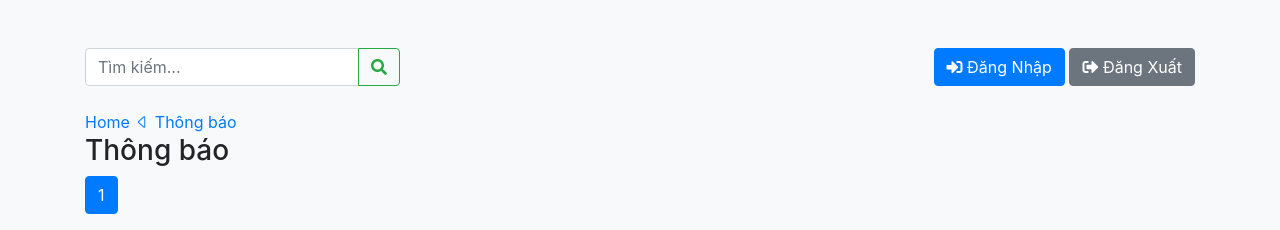
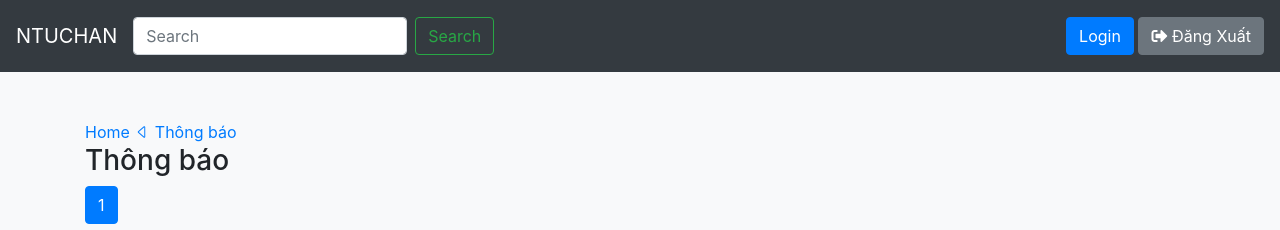
Before and after one commit to Mingu113/OSS_123, a PHP site: the page made by UI/category/list.php in a window 1280 px wide. Shown: the top 230 px of the page. Run offline with PHP 8.4, Linux system fonts and the light colour scheme; data comes from the database, SQL or seed files in the repository.

Commit message:
use header file for header

```diff
--- a/UI/category/list.php
+++ b/UI/category/list.php
@@ -83,16 +83,12 @@
     $isLoggedIn = isset($_SESSION["user_id"]);
     if ($isLoggedIn) {
         $username = $_SESSION["username"];
-
-        // Truy vấn để lấy thông tin người dùng (bao gồm ảnh đại diện nếu có)
-        $query = "SELECT * FROM Users WHERE username = ?";
-        $stmt = $conn->prepare($query);
-        $stmt->bind_param("s", $username);
-        $stmt->execute();
-        $result = $stmt->get_result();
-        $user = $result->fetch_assoc();
-
-        $profileImage = !empty($user["profile_pic"]) ? $user["profile_pic"] : "../images/default.jpg";
+        $user_id = $_SESSION["user_id"];
+        $query_check = mysqli_query($conn, "SELECT is_banned FROM Users WHERE user_id = $user_id;");
+        $user_is_banned = false;
+        if($result = $query_check->fetch_assoc()) {
+            if($result["is_banned"]) $user_is_banned = true;
+        }
     }
 
 
@@ -174,30 +170,8 @@
 
 
     ?>
+    <?php session_abort(); require "../trangchu/header.php" ?>
     <div class="container mt-5">
-        <div class="header-section d-flex justify-content-between align-items-center mb-4">
-            <form class="form-inline">
-                <div class="input-group">
-                    <input class="form-control" type="search" placeholder="Tìm kiếm..." aria-label="Search">
-                    <div class="input-group-append">
-                        <button class="btn btn-outline-success" type="submit">
-                            <i class="fas fa-search"></i>
-                        </button>
-                    </div>
-                </div>
-            </form>
-            <div>
-                <?php if ($isLoggedIn): ?>
-                    <!-- Hiển thị ảnh đại diện và tên tài khoản nếu đã đăng nhập -->
-                    <img src="<?php echo $profileImage; ?>" class="rounded-circle" width="40" height="40">
-                    <span><?php echo htmlspecialchars($username); ?></span>
-                <?php else: ?>
-                    <!-- Hiển nút Đăng Nhập nếu chưa đăng nhập -->
-                    <a href="../dangnhap/login.php" class="btn btn-primary"><i class="fas fa-sign-in-alt"></i> Đăng Nhập</a>
-                    <a href="#" class="btn btn-secondary"><i class="fas fa-sign-out-alt"></i> Đăng Xuất</a>
-                <?php endif; ?>
-            </div>
-        </div>
 
         <span><a href="../trangchu/home.php">Home <i class="bi bi-caret-left"></i> </a><a href="#"><?php echo $name; ?></a>
         </span>
```
